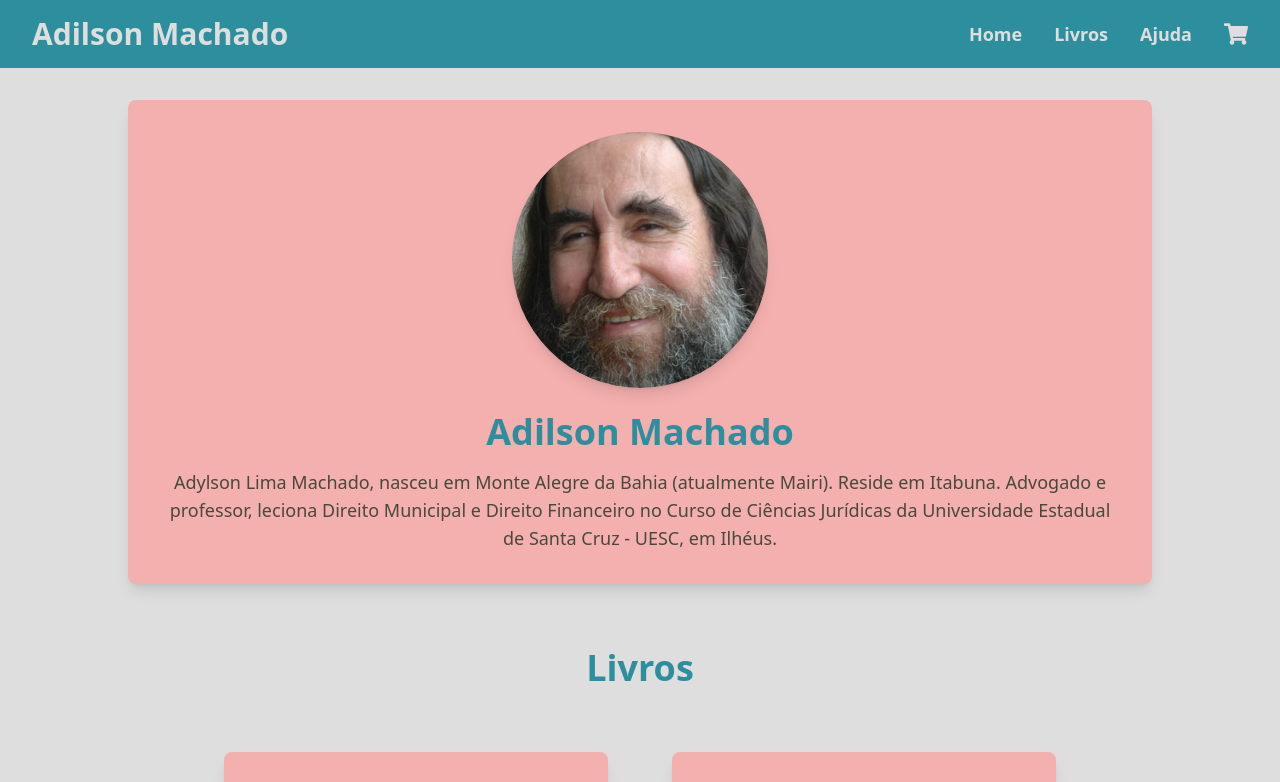
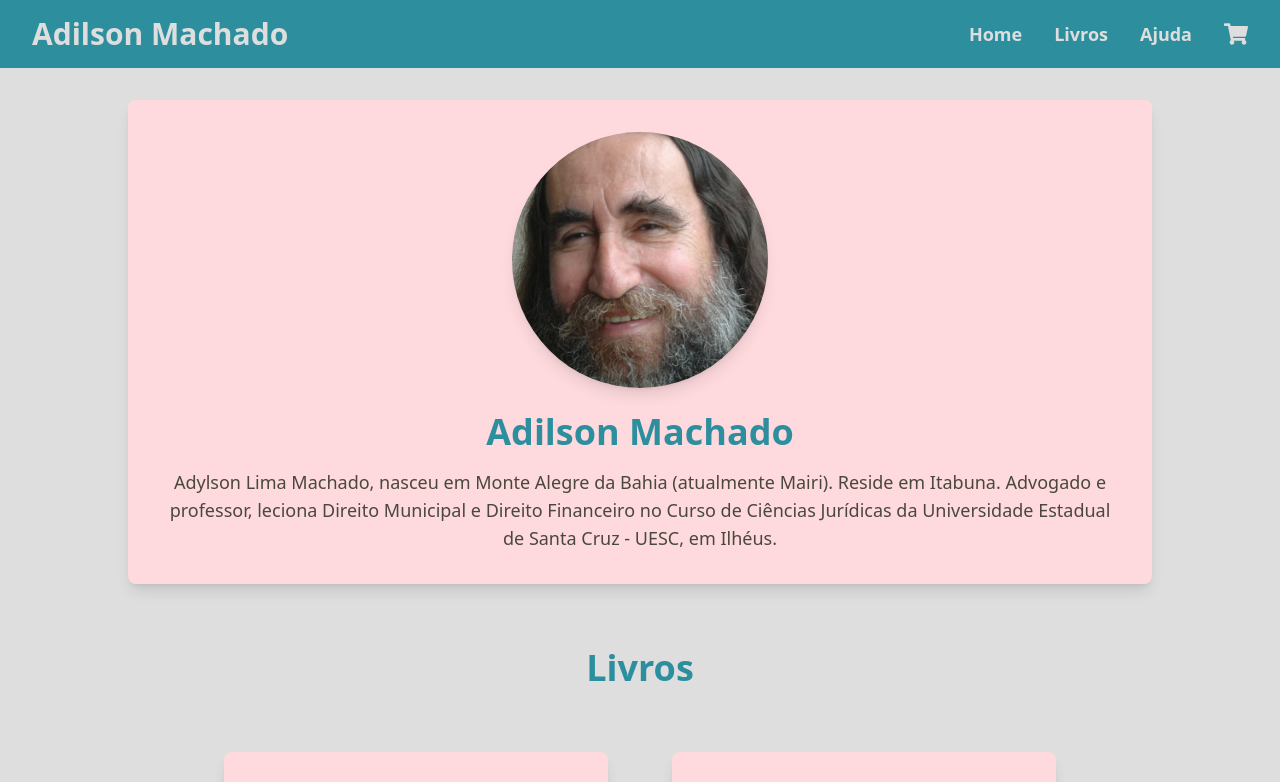
Before and after one commit to lmgaspa/ecommerce-adilsonmachado-books, a React (Vite) app in the folder frontend/: page / in a window 1280 px wide. Shown: the top 782 px of the page. Built offline with nearby package versions, Linux system fonts and the light colour scheme; no server answers.

Commit message:
newcolors

```diff
--- a/frontend/src/styles.css
+++ b/frontend/src/styles.css
@@ -9,7 +9,7 @@
   --color-secondary: oklch(0.72 0.11 138);
   --color-accent: oklch(0.65 0.13 60);
   --color-background: oklch(0.90 0.0 0);   /* vermelho amendoeira, quente e discreto */
-  --color-background2: oklch(0.82 0.08 20);  /* rosa claro, suave, contraste delicado */
+  --color-background2: oklch(0.92 0.04 10);  /* rosa claro, suave, contraste delicado */
   --color-text-primary: oklch(0.15 0.02 100);
   --color-text-secondary: oklch(0.4 0.02 100);
   --color-error: oklch(0.5 0.2 20);
```
